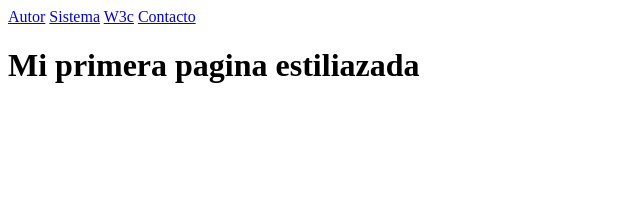
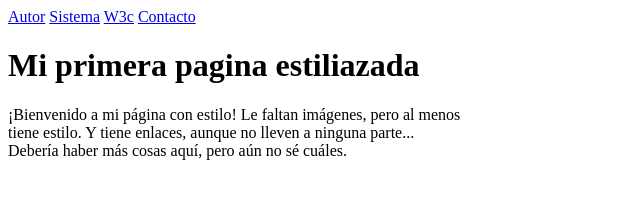
Before and after one commit to alexiscl0/IDWEB, a plain HTML site: page Lab1/index.html in a window 1280 px wide. Shown: the whole page, without its empty margins (0-640 px from the left). Drawn offline with Linux system fonts and the light colour scheme.

Commit message:
Puse un parrafo en el main

```diff
--- a/Lab1/index.html
+++ b/Lab1/index.html
@@ -14,6 +14,13 @@
     </nav>
     <main>
       <h1 class="Titulo">Mi primera pagina estiliazada</h1>
+      <p>
+        ¡Bienvenido a mi página con estilo! Le faltan imágenes, pero al menos
+        <br />
+        tiene estilo. Y tiene enlaces, aunque no lleven a ninguna parte...
+        <br />
+        Debería haber más cosas aquí, pero aún no sé cuáles.
+      </p>
     </main>
   </body>
 </html>
```
